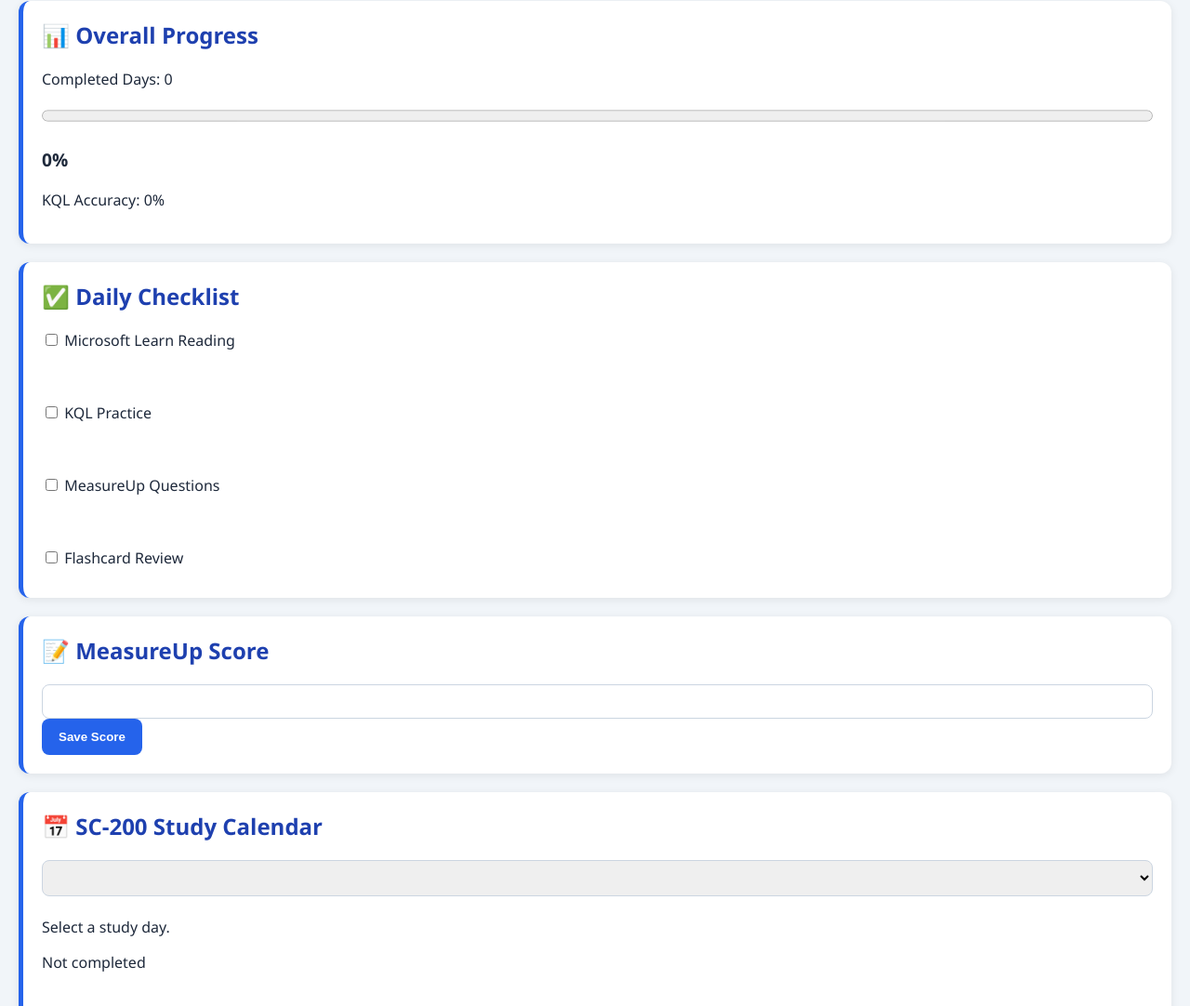
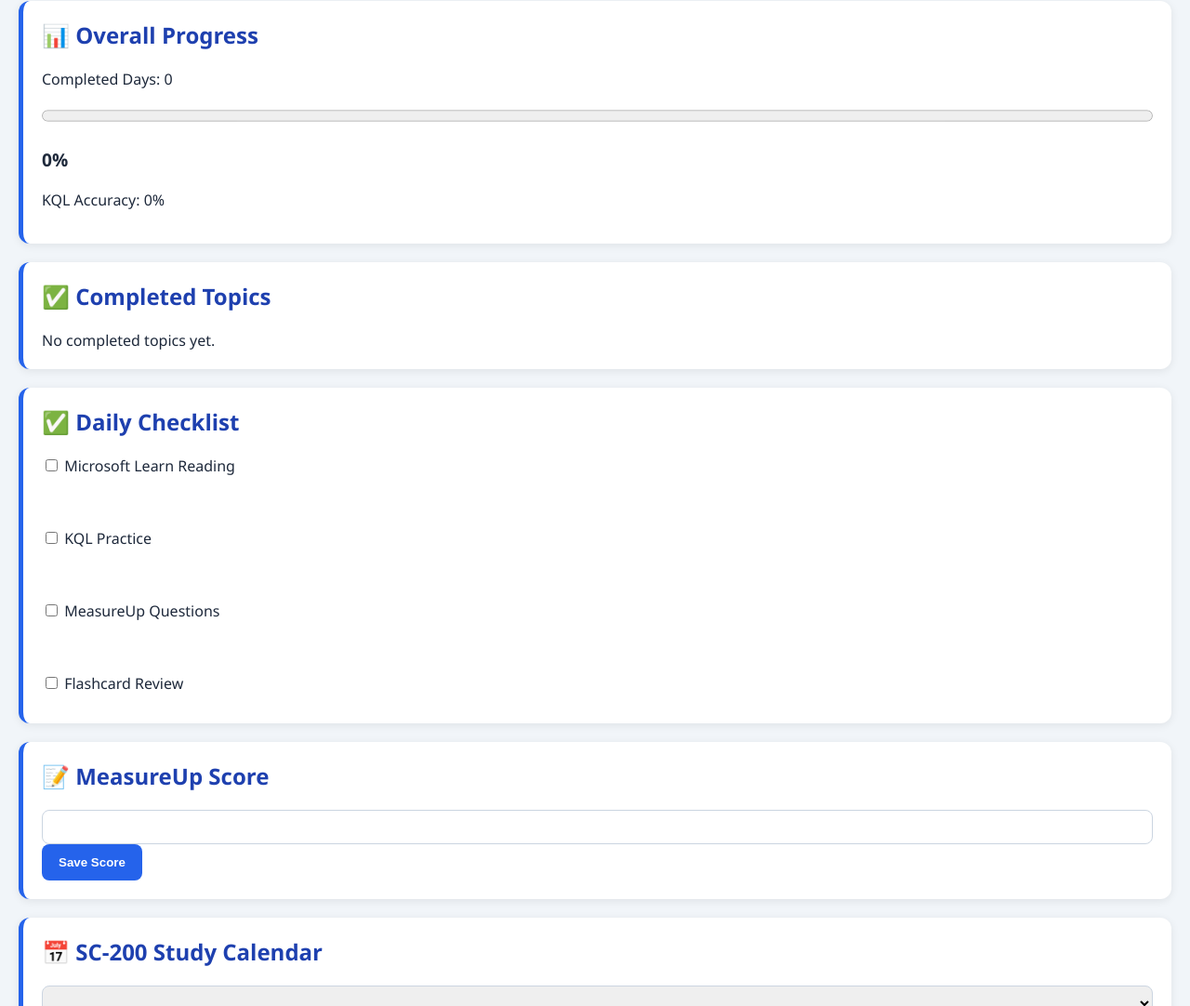
Before and after one commit to awezie/sc200-study-coach, a plain HTML site: page index.html in a window 1280 px wide. Shown: the part 1163-2245 px from the top of the page at 93% size. Drawn offline with Linux system fonts and the light colour scheme; no server answers.

Commit message:
Update index.html

```diff
--- a/index.html
+++ b/index.html
@@ -116,7 +116,17 @@ KQL Accuracy:
 
 </p>
     </div>
+<!-- Completed Topics -->
+<div class="card">
+    <h2>✅ Completed Topics</h2>
 
+    <div id="completedTopicsList">
+
+        No completed topics yet.
+
+    </div>
+
+</div>
     <!-- Daily Checklist -->
 
     <div class="card">
```
